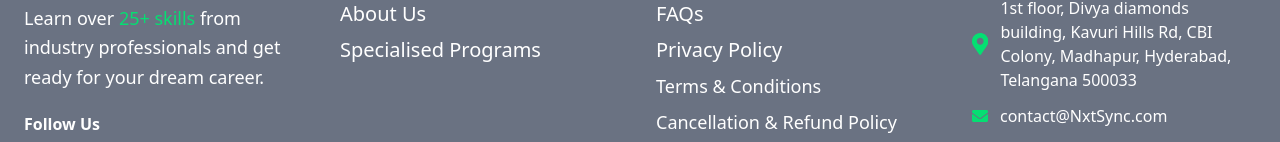
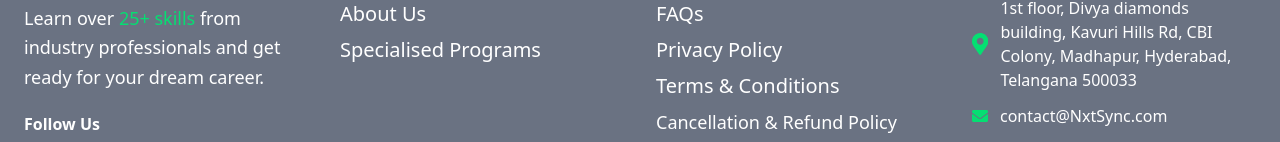
Before and after one commit to mismyst/nextsync, a Next.js app: page / in a window 1280 px wide. Shown: the part 3752-3894 px from the top of the page. Built offline with nearby package versions, Linux system fonts and the light colour scheme.

Commit message:
Update Footer.tsx

```diff
--- a/app/components/Footer/Footer.tsx
+++ b/app/components/Footer/Footer.tsx
@@ -53,7 +53,7 @@ const Footer = () => {
               Privacy Policy
             </a></li>
             <li>
-              <Link href="/TermsandConditions" className="text-white text-lg hover:text-green-400 transition"> {/* Changed text to white */}
+              <Link href="/TermsandConditions" className="text-white text-xl hover:text-green-400 transition"> {/* Changed text to white */}
                 Terms & Conditions
               </Link>
             </li>
```
